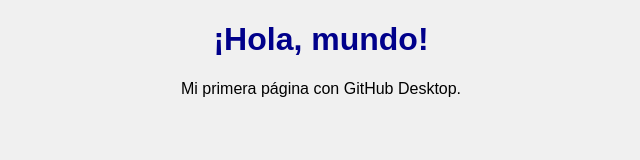
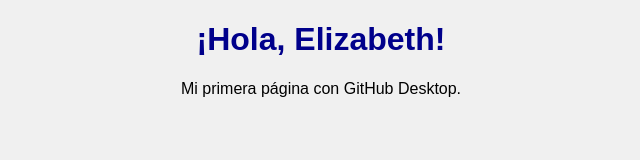
Before and after one commit to Eliza16011983/PRACTICO_GIT_ELIZABETH_DELEON_VALENTINA_OLIVERA, a plain HTML site: page index.html in a window 1280 px wide. Shown: the whole page, without its empty margins (319-959 px from the left). Drawn offline with Linux system fonts and the light colour scheme.

Commit message:
Update index.html

```diff
--- a/index.html
+++ b/index.html
@@ -6,7 +6,7 @@
     <link rel="stylesheet" href="style.css">
 </head>
 <body>
-    <h1>¡Hola, mundo!</h1>
+    <h1>¡Hola, Elizabeth!</h1>
     <p>Mi primera página con GitHub Desktop.</p>
 </body>
 </html>
```
